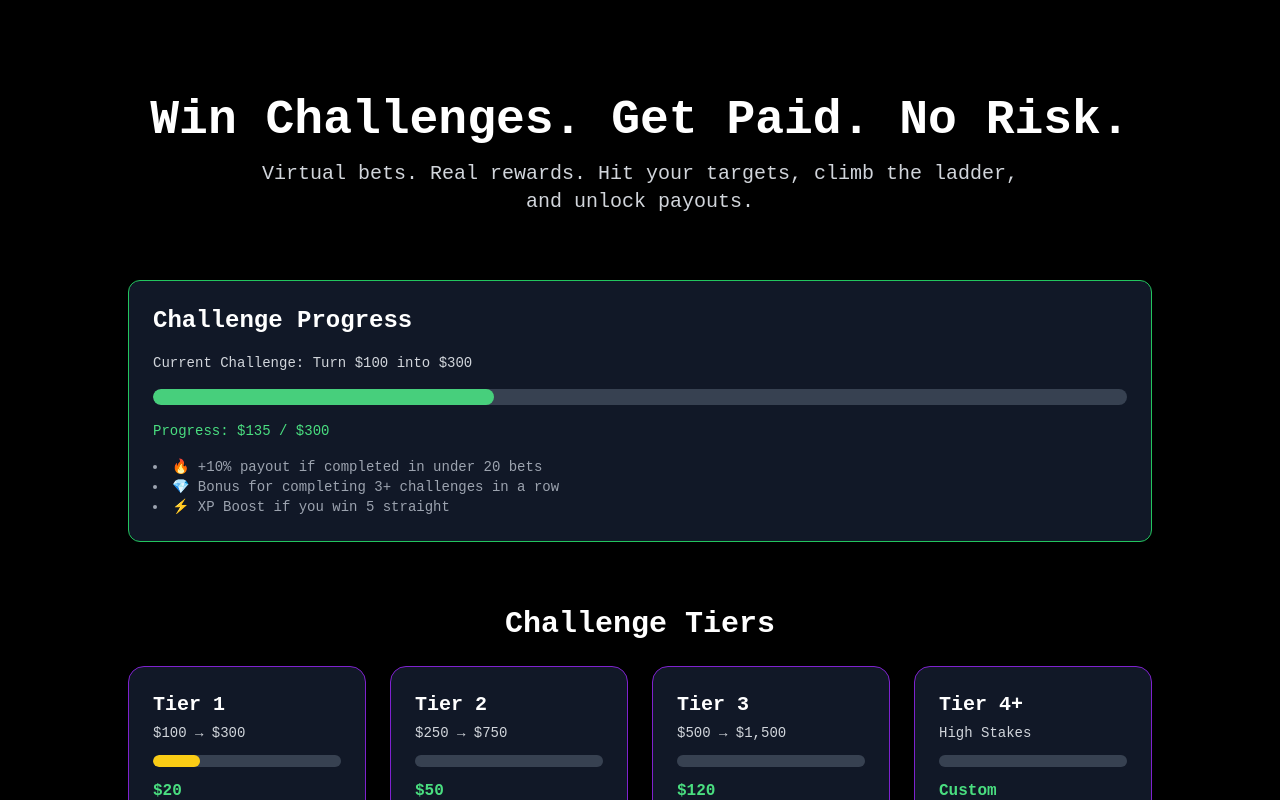
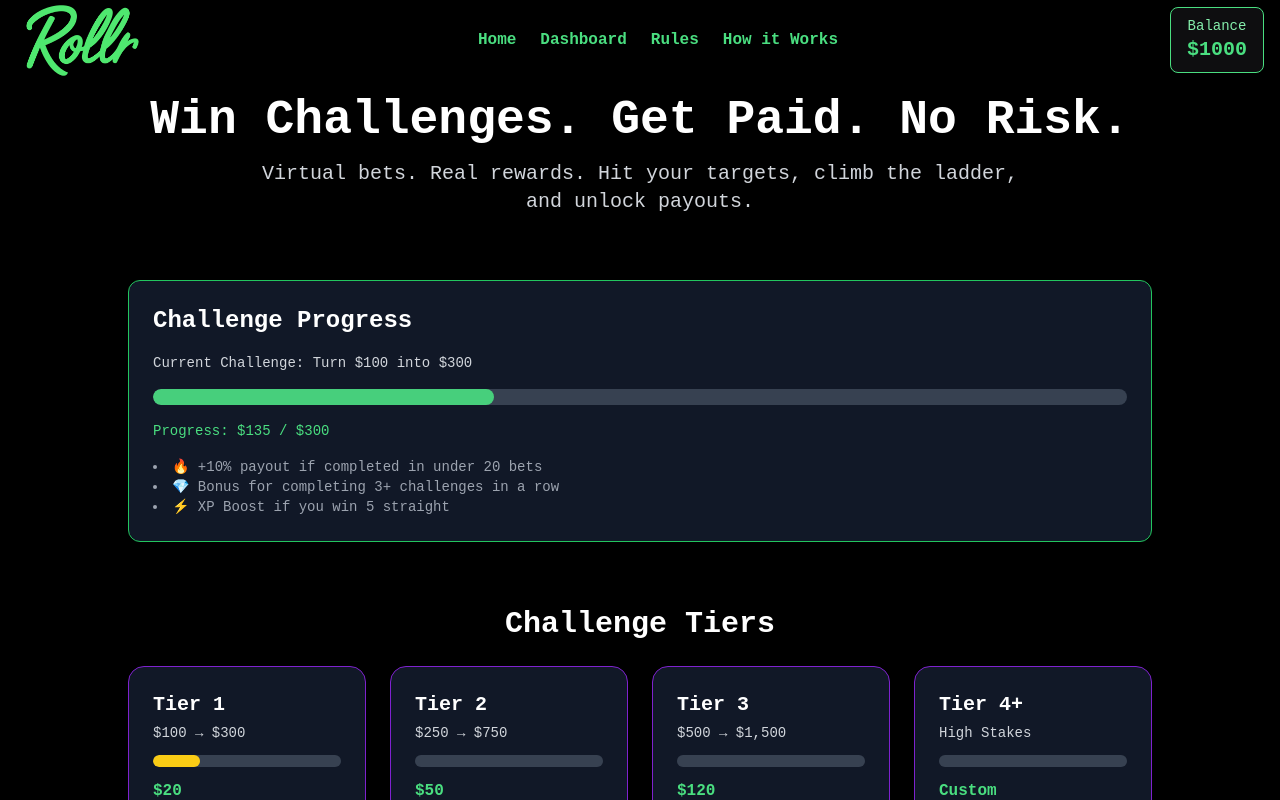
Before and after one commit to chipotleman/fundedfinal, a Next.js app: page /how-it-works in a window 1280 px wide. Shown: the top 800 px of the page. Built offline with nearby package versions, Linux system fonts and the light colour scheme.

Commit message:
Update _app.js

```diff
--- a/pages/_app.js
+++ b/pages/_app.js
@@ -1,17 +1,27 @@
 // pages/_app.js
-
-import Head from 'next/head';
-import '../styles/globals.css';
+import "@/styles/globals.css";
+import TopNavbar from "@/components/TopNavbar";
+import { useState } from "react";
 
 function MyApp({ Component, pageProps }) {
+  // Ensure consistent default props (avoids crashing on refresh)
+  const [selectedBets, setSelectedBets] = useState([]);
+  const [bankroll, setBankroll] = useState(1000);
+
   return (
     <>
-      <Head>
-        <title>RollrFunded Sportsbook</title>
-        <meta name="viewport" content="width=device-width, initial-scale=1" />
-        <meta name="description" content="Funded sports betting platform by RollrFunded" />
-      </Head>
-      <Component {...pageProps} />
+      <TopNavbar
+        selectedBets={selectedBets}
+        setSelectedBets={setSelectedBets}
+        bankroll={bankroll}
+      />
+      <Component
+        {...pageProps}
+        selectedBets={selectedBets}
+        setSelectedBets={setSelectedBets}
+        bankroll={bankroll}
+        setBankroll={setBankroll}
+      />
     </>
   );
 }
```
